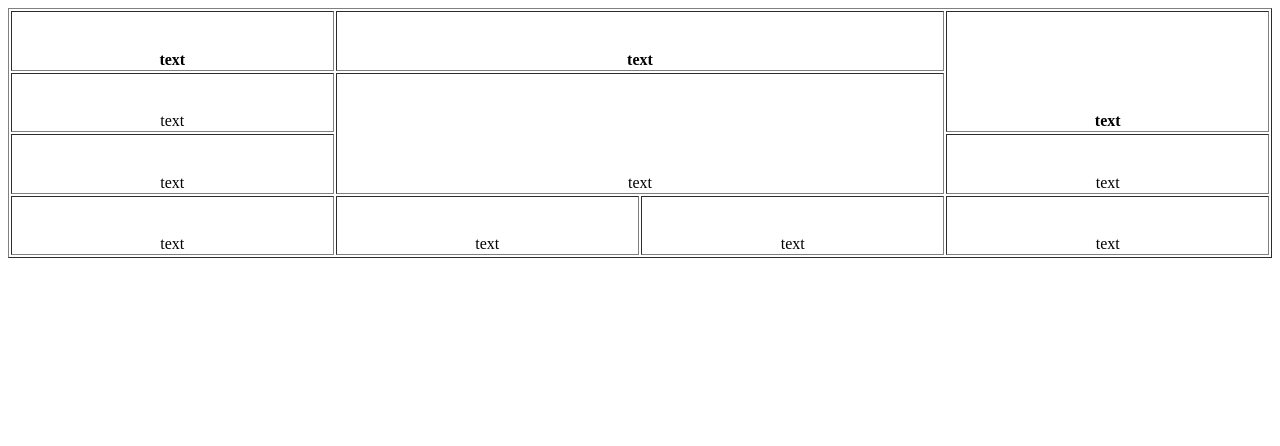
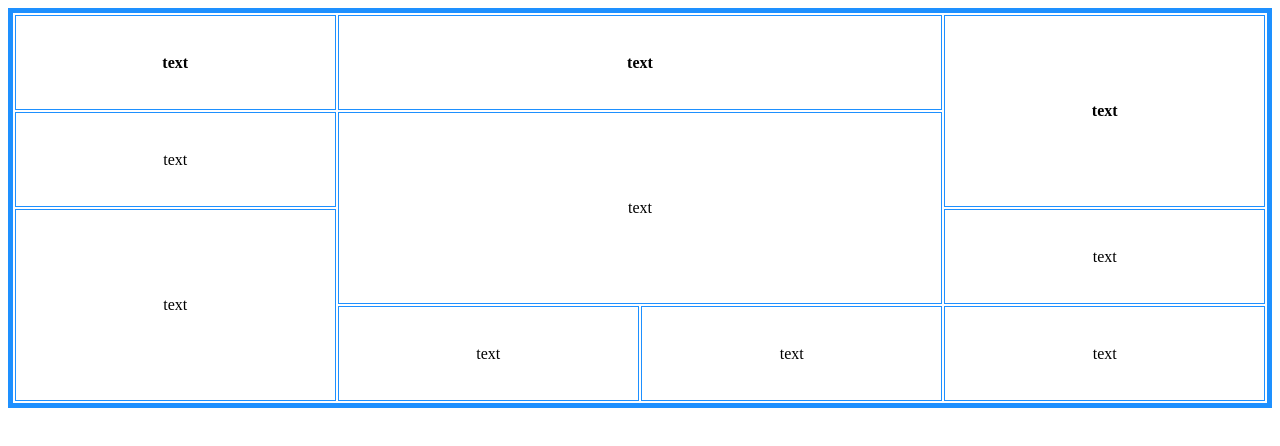
Before and after one commit to Shukhratovna2o2/Front-Course, a plain HTML site: page html lessons/table.html in a window 1280 px wide. Drawn offline with Linux system fonts and the light colour scheme.

Commit message:
modified table lesson

```diff
--- a/html lessons/table.html
+++ b/html lessons/table.html
@@ -1,14 +1,15 @@
 <!DOCTYPE html>
 <html lang="en">
+
 <head>
     <meta charset="UTF-8">
     <meta name="viewport" content="width=device-width, initial-scale=1.0">
     <title>Table Theme</title>
 </head>
+
 <body>
 
-
-    <table border="1px">
+    <table border="5px" bordercolor="dodgerblue">
         <tr>
             <th>text</th>
             <th colspan="2">text</th>
@@ -19,33 +20,33 @@
             <td colspan="2" rowspan="2">text</td>
         </tr>
         <tr>
-            <td>text</td>
+            <td rowspan="2">text</td>
             <td>text</td>
         </tr>
         <tr>
             <td>text</td>
             <td>text</td>
             <td>text</td>
-            <td>text</td>
         </tr>
     </table>
-
 
 </body>
 <style>
 
     table{
         width: 100%;
-        height: 250px;
+        height: 400px;
     }
+
 
     th,td{
         text-align: left;
         text-align: right;
         text-align: center;
-        vertical-align: middle;
         vertical-align: top;
         vertical-align: bottom;
+        vertical-align: middle;
     }
 </style>
+
 </html>
--- a/js lessons/nullij/style.css
+++ /dev/null
@@ -1,11 +0,0 @@
-*{
-    box-sizing: border-box;
-    margin: 0;
-    padding: 0;
-}
-
-.box{
-    width: 300px;
-    height: 250px;
-    background-color: green;
-}
```
Also changed, not shown: copy-folder/html lessons/table-copy.html (renamed from js lessons/nullij/index.html, +1 -6 lines), js lessons/nullij/script.js (deleted, +0 -23 lines).
